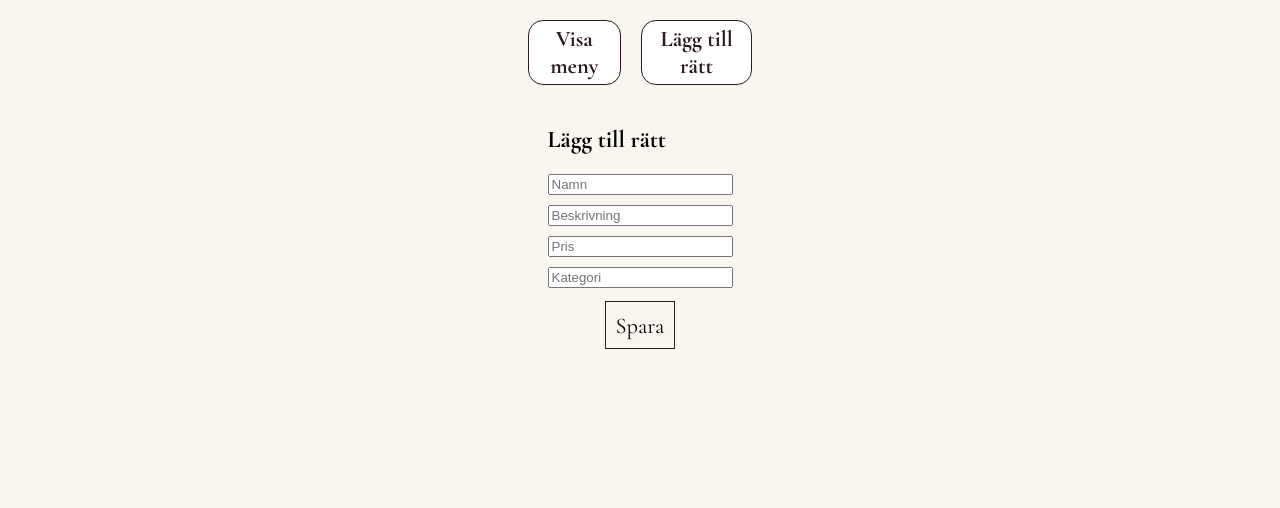
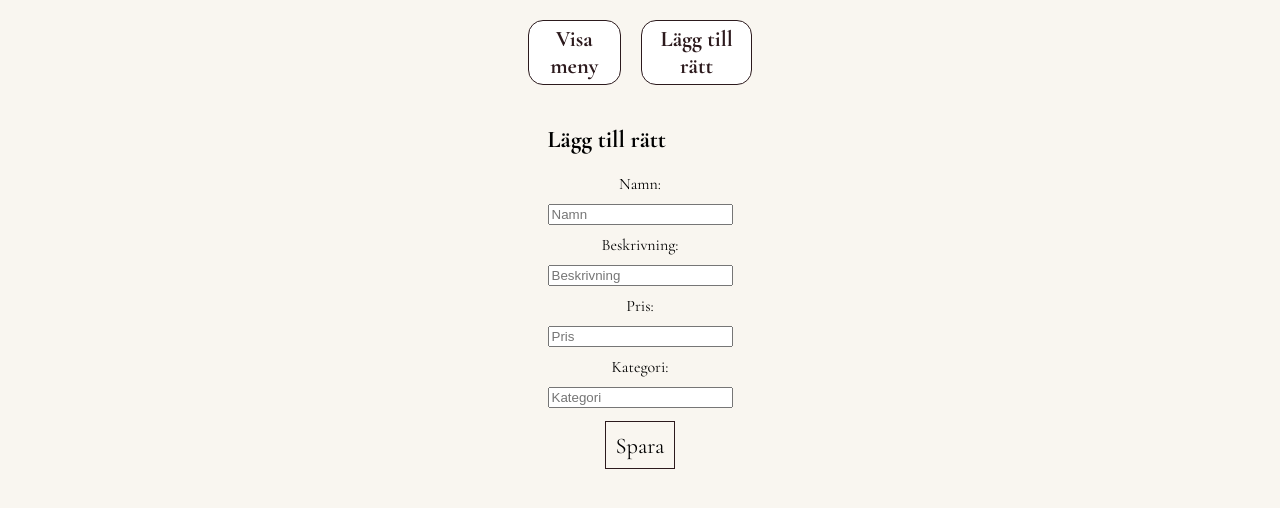
Before and after one commit to sape24/ProjektBackendUtvecklingFrontend, a website built with Parcel: page src/admin.html in a window 1280 px wide. Both pictures are taken after a click on the button "Lägg till rätt". Shown: the part 232-740 px from the top of the page. Built offline with nearby package versions, Linux system fonts and the light colour scheme.

Commit message:
Ändring i HTML för att uppnå WCAG 2.0

```diff
--- a/src/admin.html
+++ b/src/admin.html
@@ -51,9 +51,13 @@
         <section id="addDish" class="hidden">                                    <!-- Formulär för att lägga till rätter i menyn-->
             <h2>Lägg till rätt</h2>
             <form id="addDishForm">
+                <label for="name">Namn:</label>
                 <input type="text" id="name" placeholder="Namn" required>
+                <label for="description">Beskrivning:</label>
                 <input type="text" id="description" placeholder="Beskrivning" required>
+                <label for="price">Pris:</label>
                 <input type="number" id="price" placeholder="Pris" required>
+                <label for="category">Kategori:</label>
                 <input type="text" id="category" placeholder="Kategori" required>
 
                 <button type="submit" id="addFormButton">Spara</button>
```
